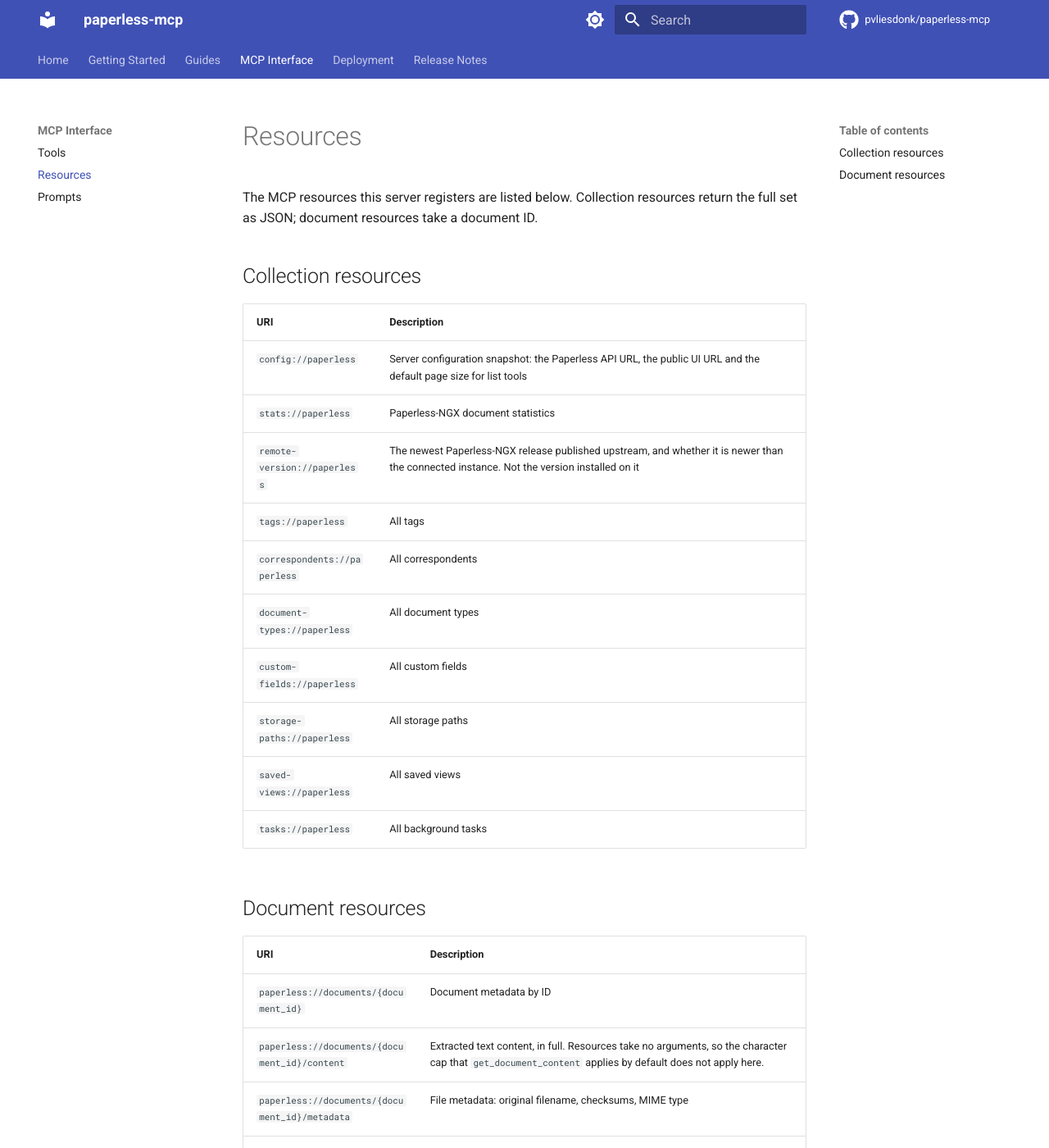
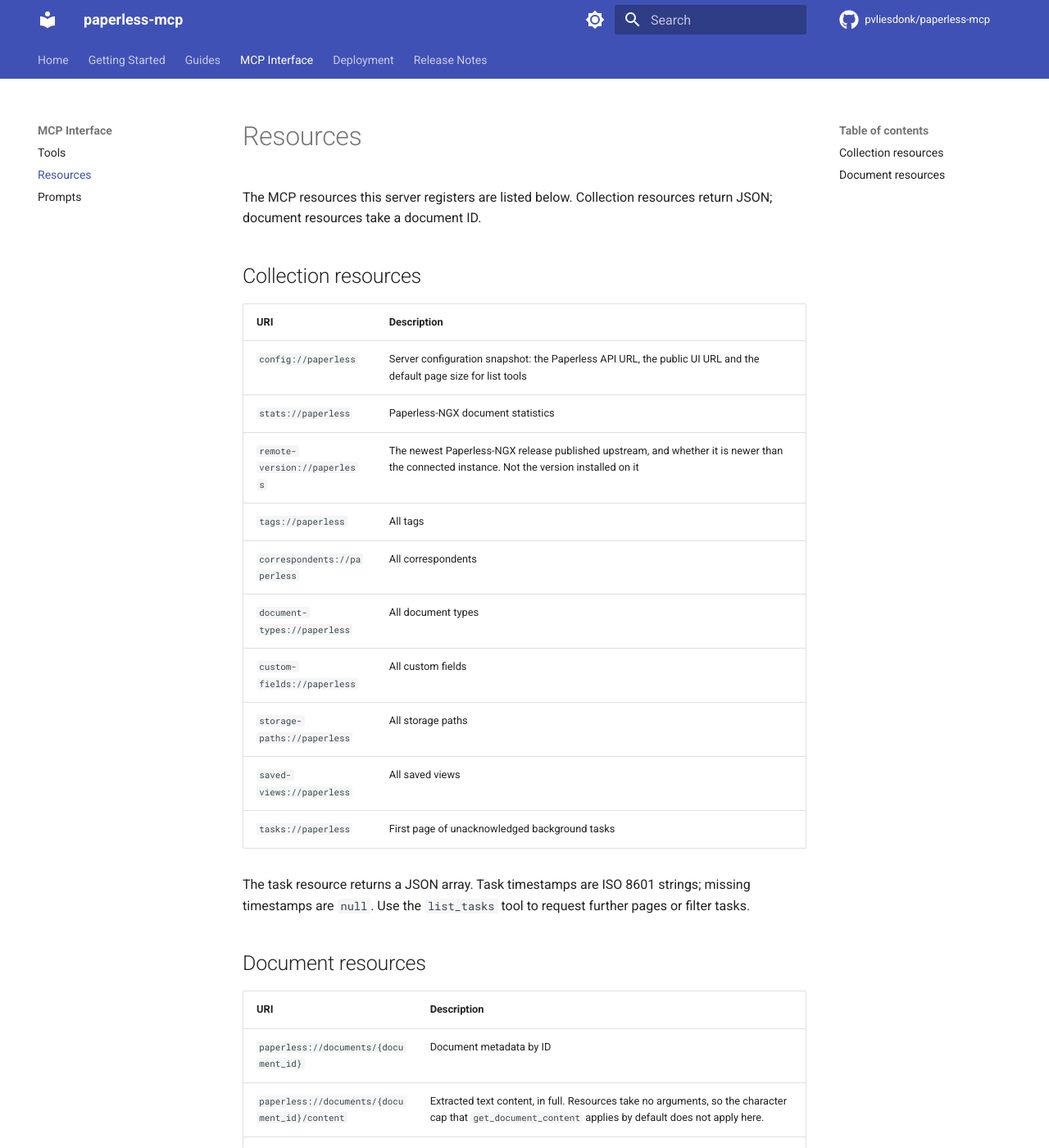
Before and after one commit to pvliesdonk/paperless-mcp, an MkDocs documentation site: the page built from docs/resources.md, in a window 1280 px wide and 1400 px high. Shown: the whole window at 82% size. Built offline with MkDocs 1.6.1 and Material for MkDocs 9.7.7, drawn with Linux system fonts in a browser that asks for light colours; comment, search, counter and statistics services are not loaded; the version menu is left out.

Commit message:
fix(resources): serialize task timestamps as JSON (#162)
## Closes / Refs

Closes #160

## What & why

Reading `tasks://paperless` with a non-empty page raised a datetime
serialization error. Tasks now use Pydantic's JSON mode, so their
timestamps serialize as ISO 8601 strings. The registration-only test is
replaced with MCP resource reads covering empty pages and populated
v9/v10 task models.

## What this PR deliberately does NOT do

No deferred work within #160. The existing first-page,
unacknowledged-task scope is preserved and documented.

## Design

Use `model_dump(mode="json")` before encoding the array. This retains
the model's serialization rules and structured task fields without a
custom datetime encoder. Tests assert valid JSON, timestamp strings,
null optional fields, status, related documents, v10 structured results
and an extra upstream field.

Validation: 656 tests passed, one live integration test skipped because
no instance is configured. Coverage is 92.35% overall and 100% on the
changed source line. Ruff, mypy, all pre-commit hooks, the structural
diff gate and strict documentation build passed. The new populated-page
test reproduced the original failure before the fix.

## Local review

- [x] Ran a local code-review pass on the cumulative diff before `gh pr
create`.
- [x] Breaking-change assessment: compatible bug fix; no `!` marker.

Self-review `92608cd..6021d3d`: rules, diff, adjacent comments and
history checked; no findings. Read the original pagination change (#16)
and retained its resource scope. JSON conformance is exercised by
decoding the actual MCP resource text in the regression tests. Optional
historical PR review threads were not consulted.

## Docs impact

- [x] `README.md`: checked; its resource overview remains accurate.
- [x] `docs/` site pages: corrected the task resource's scope and
documented timestamp output.
- [x] `docs/design/`: documented resource serialization and regression
coverage.
- [x] Inline docstrings: checked; the existing first-page contract
remains accurate.
- [x] All implementation decisions are captured in code and design
documentation.

---
_Generated by [Codex](https://openai.com/codex/)_

```diff
--- a/docs/resources.md
+++ b/docs/resources.md
@@ -1,7 +1,7 @@
 # Resources
 
 The MCP resources this server registers are listed below. Collection resources
-return the full set as JSON; document resources take a document ID.
+return JSON; document resources take a document ID.
 
 <!-- DOMAIN-RESOURCES-LIST-START -->
 
@@ -18,7 +18,11 @@ return the full set as JSON; document resources take a document ID.
 | `custom-fields://paperless` | All custom fields |
 | `storage-paths://paperless` | All storage paths |
 | `saved-views://paperless` | All saved views |
-| `tasks://paperless` | All background tasks |
+| `tasks://paperless` | First page of unacknowledged background tasks |
+
+The task resource returns a JSON array. Task timestamps are ISO 8601 strings;
+missing timestamps are `null`. Use the `list_tasks` tool to request further
+pages or filter tasks.
 
 ## Document resources
 
```
Also changed, not shown: docs/design/task-payloads.md (+7 -0 lines), 2 other files.
